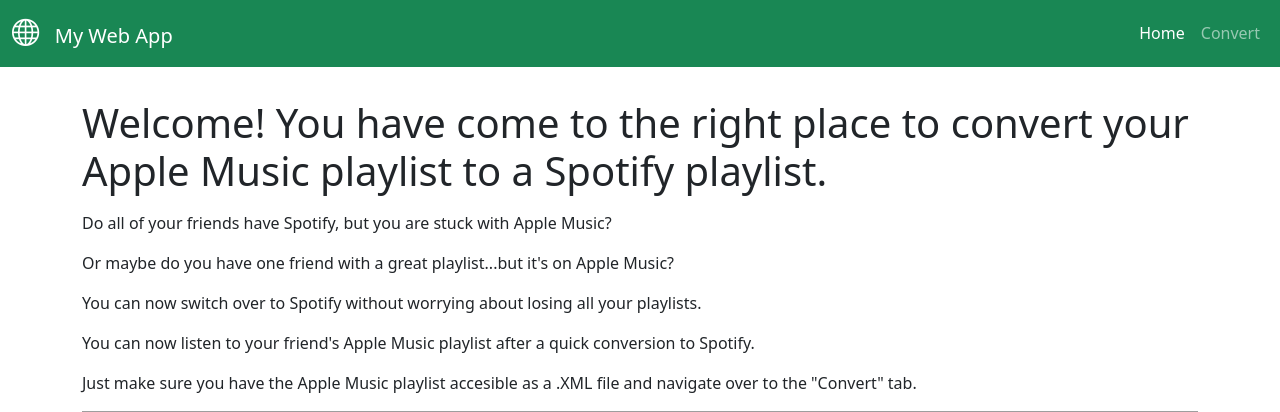
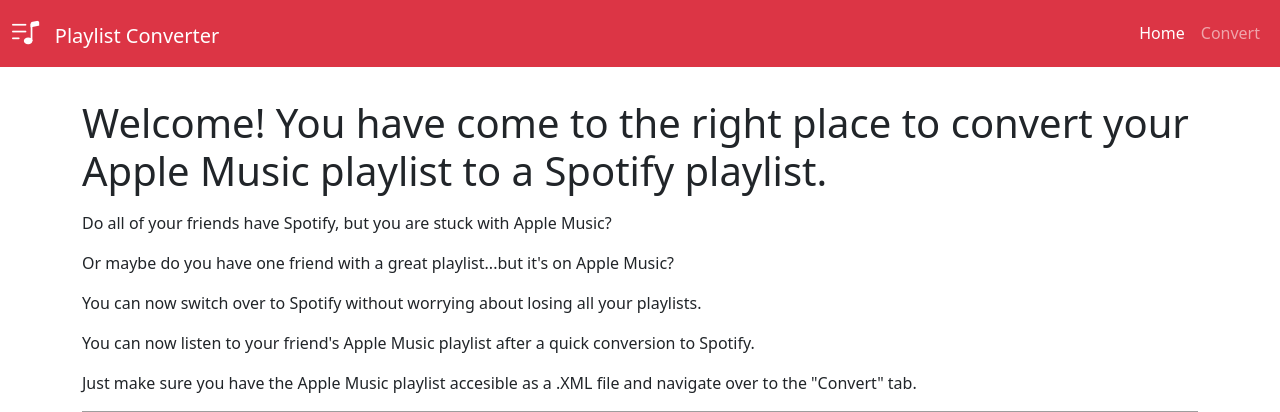
Before and after one commit to emm331/AppleMusicToSpotify, a Flask app: page /home in a window 1280 px wide. Shown: the top 412 px of the page. Run offline with Flask 2, Linux system fonts and the light colour scheme; grey boxes are pictures that could not be loaded.

Commit message:
Fixed the home route and web app

```diff
--- a/web_app/__init__.py
+++ b/web_app/__init__.py
@@ -5,7 +5,7 @@
 from flask import Flask
 
 from web_app.routes.home_routes import home_routes
-from web_app.routes.convert_routes import convert_routes
+#from web_app.routes.convert_routes import convert_routes
 #from web_app.routes.unemployment_routes import unemployment_routes
 #from web_app.routes.book_routes import book_routes
 #from web_app.routes.weather_routes import weather_routes
@@ -20,7 +20,7 @@ def create_app():
     #app.config["SECRET_KEY"] = SECRET_KEY
 
     app.register_blueprint(home_routes)
-    app.register_blueprint(convert_routes)
+    #app.register_blueprint(convert_routes)
     #app.register_blueprint(unemployment_routes)
 
     #app.register_blueprint(book_routes)
--- a/web_app/templates/bootstrap_5_layout.html
+++ b/web_app/templates/bootstrap_5_layout.html
@@ -44,7 +44,7 @@
         ('/convert', 'convert', 'Convert'),
     ] -%}
     {% set active_page = active_page|default('home') -%}
-    <nav class="navbar navbar-expand-lg navbar-dark bg-success">
+    <nav class="navbar navbar-expand-lg navbar-dark bg-danger">
         <div class="container-fluid">
             <!--a class="navbar-brand" href="/">My Web App</a-->
             <a class="navbar-brand" href="/">
@@ -52,9 +52,9 @@
                     ICONS
                     https://icons.getbootstrap.com/
                 -->
-                <i class="bi-globe" style="font-size: 1.7rem; color: white;"></i>
+                <i class="bi bi-music-note-list" style="font-size: 1.7rem; color: white;"></i>
                 &nbsp;
-                My Web App
+                Playlist Converter
             </a>
 
             <button class="navbar-toggler" type="button" data-bs-toggle="collapse" data-bs-target="#navbarSupportedContent" aria-controls="navbarSupportedContent" aria-expanded="false" aria-label="Toggle navigation">
```
Also changed, not shown: web_app/routes/convert_routes.py (deleted, +0 -46 lines), web_app/templates/convert.html (+10 -52 lines).
